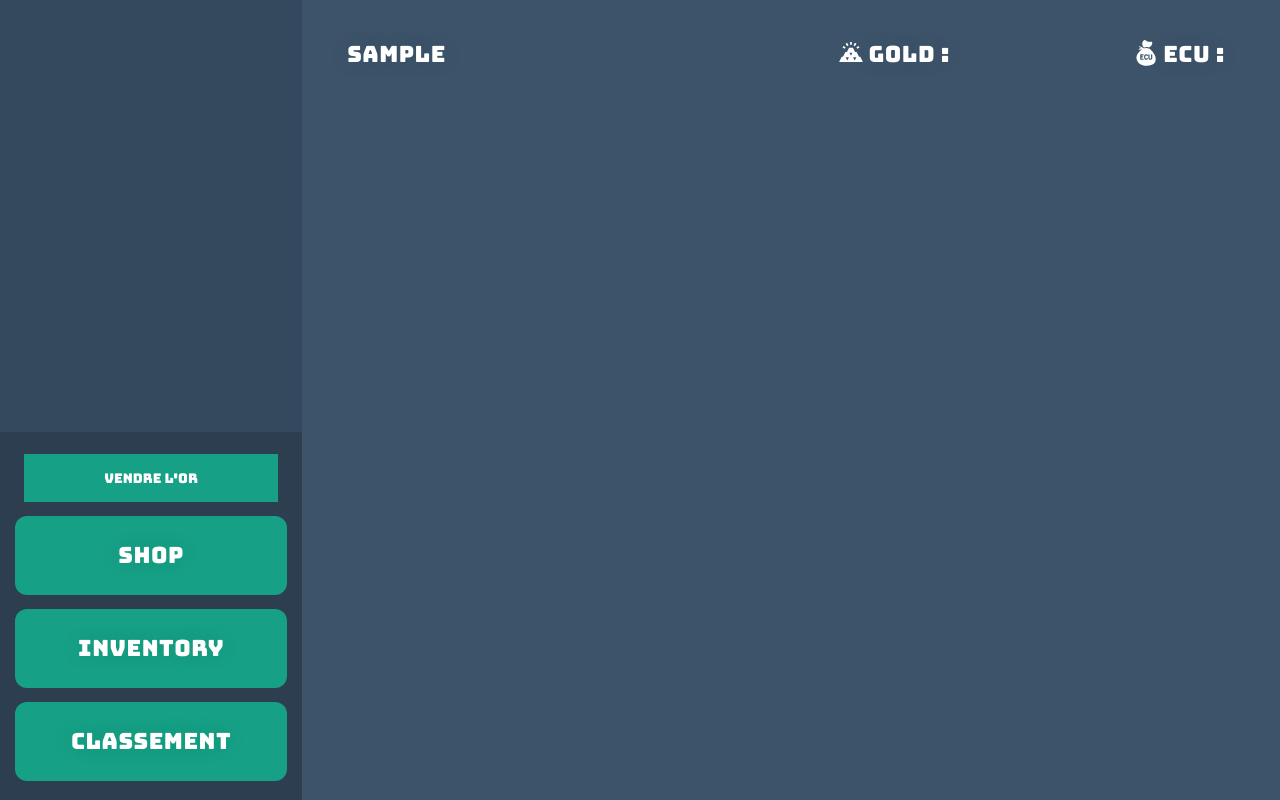
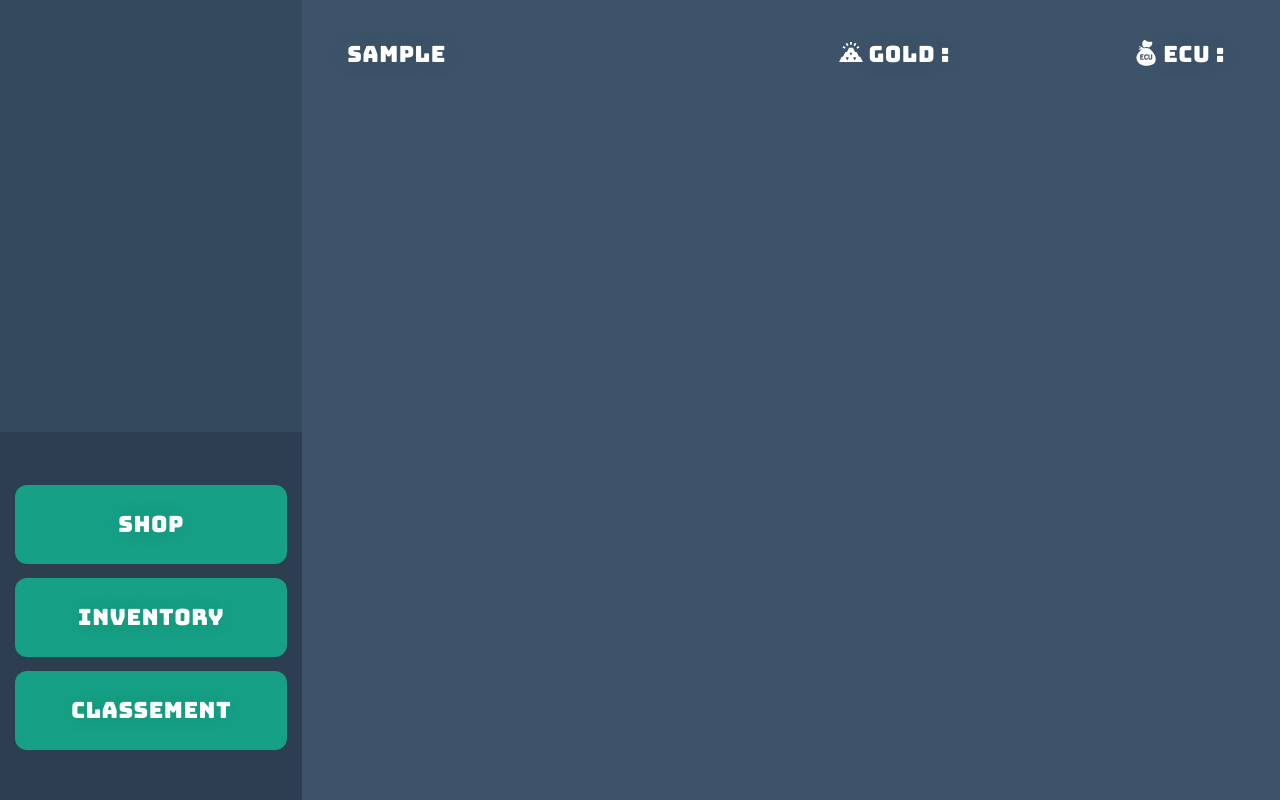
Before and after one commit to Dev1-2017-2018/colony24, a PHP site: template views/front/game.php in a window 1280 px wide. Run offline with PHP 8.4, Linux system fonts and the light colour scheme; the template is opened without the code that fills it, so the values that code supplies are empty; the visitor is signed in with stand-in values (Sample User, id 1); some libraries are stand-ins or nearby versions.

Commit message:
resolve conflict

```diff
--- a/model/create_folder_model.php
+++ b/model/create_folder_model.php
@@ -27,6 +27,7 @@ function create_json($user){
                  'stockage' => 0,
                  'x' => 0,
                  'y' => 0
+
              ),
          ),
          'wallet' => array(
--- a/views/front/game.php
+++ b/views/front/game.php
@@ -58,7 +58,6 @@
         <ul id="listText"></ul>
     </div>
     <div class="aside buttons">
-    <button class="change">Vendre l'or</button>
         <div id="shop">
             <p class="button" id="button-shop">Shop</p>
         </div>
--- a/web/css/global.css
+++ b/web/css/global.css
@@ -233,9 +233,8 @@ div.player-info div
   letter-spacing: .025em;
 }
 
-.change {
-  background-color: #16a085;
-  color : #FFFFFF;
+#change {
+  background-color: red;
   padding: 15px 80px;
   border: none;
 
```
